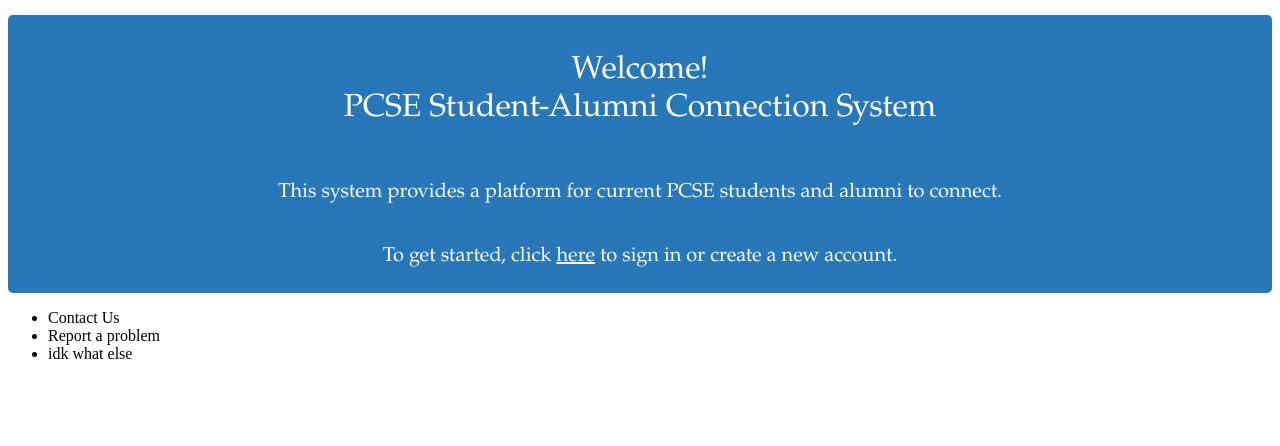
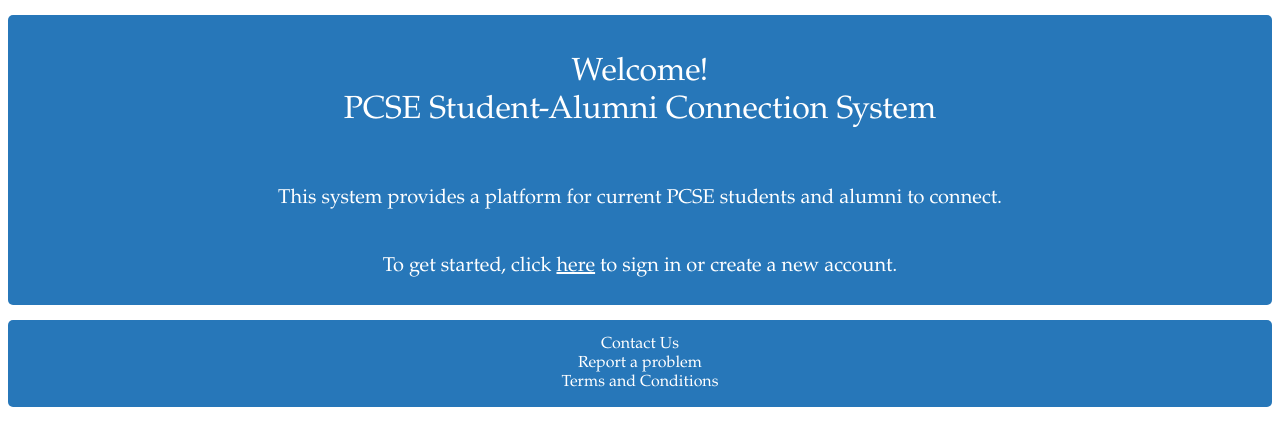
Before and after one commit to lukecotnoir/CPSC351-group1, a PHP site: page / in a window 1280 px wide. Shown: the part 76-522 px from the top of the page. Run offline with PHP 8.4, Linux system fonts and the light colour scheme.

Commit message:
footer styling

```diff
--- /dev/null
+++ b/public_html/css/footer-styling.css
@@ -0,0 +1,19 @@
+.footer {
+    display: flex;
+    align-items: center;
+    justify-content: space-between;
+    flex-direction: column;
+    background-color: #2777b9;
+    margin-top: 15px;
+    padding: 15px;
+    border-radius: 5px;
+    font-family: Baskerville, "Baskerville Old Face", "Goudy Old Style", Garamond, "Times New Roman", serif;
+}
+.footer a {
+    color: white;
+    text-decoration: none;
+}
+.footer a:hover {
+    color: whitesmoke;
+    text-decoration: underline;
+}
--- a/public_html/css/header-styling.css
+++ b/public_html/css/header-styling.css
@@ -19,7 +19,7 @@
     color: black;
     transition: 0.2s ease;
 }
-.logo  a{
+.logo a{
     flex-grow: 2;
     font-size: 32px;
     text-decoration: none;
--- a/public_html/css/home-styling.css
+++ b/public_html/css/home-styling.css
@@ -2,7 +2,7 @@
     background-color: #2777b9;
     margin-top: 15px;
     border-radius: 5px;
-    font-family: Baskerville, "Baskerville Old Face", "Goudy Old Style", Garamond, "Times New Roman", serif;;
+    font-family: Baskerville, "Baskerville Old Face", "Goudy Old Style", Garamond, "Times New Roman", serif;
 }
 .content {
     display: flex;
@@ -11,6 +11,9 @@
     font-size: 20px;
     color: white;
     padding: 5px 5px;
+}
+.content p {
+    padding: 2px;
 }
 .greet {
     text-align: center;
--- a/resources/templates/footer.php
+++ b/resources/templates/footer.php
@@ -1,7 +1,8 @@
+<link href="public_html/css/footer-styling.css" rel="stylesheet">
 <div id="footer">
-    <ul class="footer items">
-        <li>Contact Us</li>
-        <li>Report a problem</li>
-        <li>idk what else</li>
-    </ul>
+    <div class="footer items">
+        <a href="#">Contact Us</a>
+        <a href="#">Report a problem</a>
+        <a href="#">Terms and Conditions</a>
+    </div>
 </div>
```
Also changed, not shown: 1 other file.
